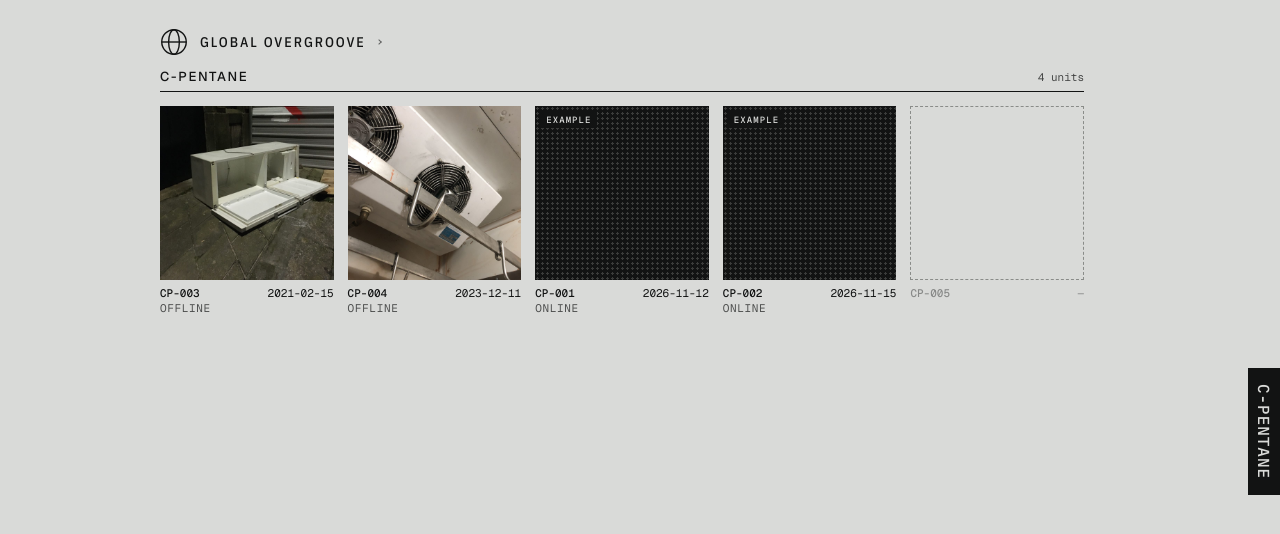
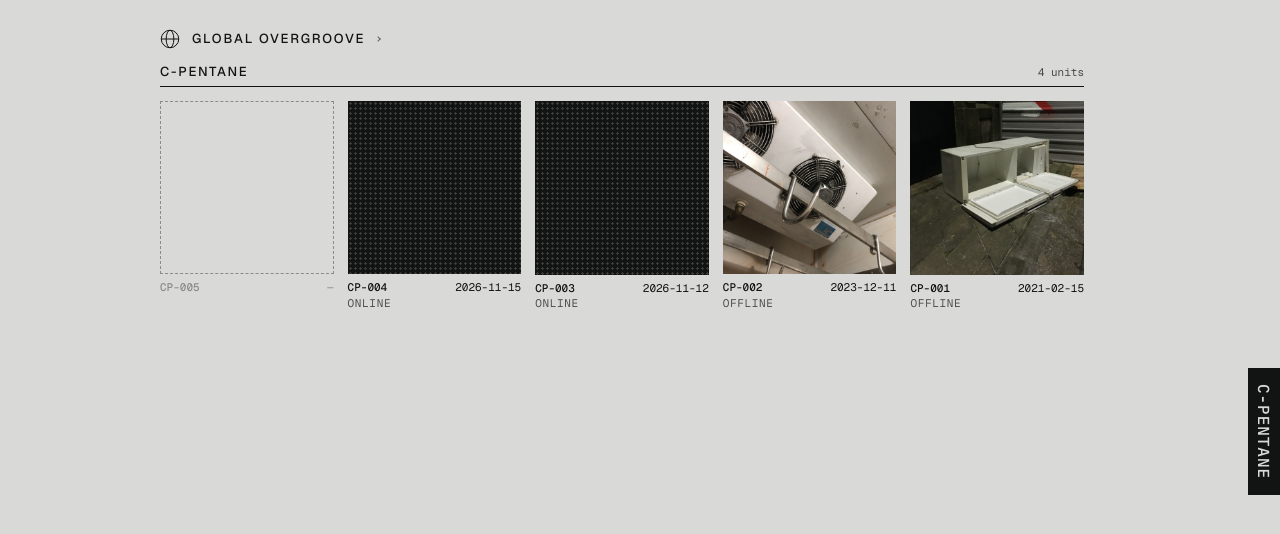
Before and after one commit to globalgroove/v1, a plain HTML site: page work/c-pentane/index.html in a window 1280 px wide. Drawn offline with nearby package versions, Linux system fonts and the light colour scheme.

Commit message:
Menu in Geist and right-aligned; C-Pentane codes by date, newest first
- site title and menu sections now in Geist (as the page headings), logo 20 px
- desktop: the open menu ends at the page's right edge
- GMR page loads Geist
- C-Pentane: codes follow the date found (oldest CP-001), inventory shows newest first,
  empty slots lead with the next code; photos and audio folders renamed to match
- EXAMPLE labels removed

Co-Authored-By: Claude Opus 5.5 <noreply@anthropic.com>
Claude-Session: https://claude.ai/code/session_01EG4bV4sPCXcdXqsF4mESMJ

```diff
--- a/assets/base.css
+++ b/assets/base.css
@@ -12,6 +12,7 @@
   color-scheme:light;
   --label:"IBM Plex Sans Condensed","Zen Kaku Gothic New","Arial Narrow",Arial,sans-serif;
   --value:"IBM Plex Mono","Zen Kaku Gothic New",ui-monospace,Menlo,Consolas,monospace;
+  --nav:"Geist","Helvetica Neue",Arial,sans-serif;     /* site title and menu: the face of the page headings */
   box-sizing:border-box;
   padding-top:env(safe-area-inset-top,0px);
   padding-bottom:env(safe-area-inset-bottom,0px);
@@ -27,7 +28,7 @@ a:focus-visible,button:focus-visible{outline:3px solid var(--ink);outline-offset
 
 /* site bar: logo (links home) + menu title; stays visible while scrolling */
 .site{position:sticky;top:env(safe-area-inset-top,0px);z-index:8;width:max-content;max-width:100%;margin:0 0 12px;display:flex;align-items:center;gap:12px;background:var(--paper);padding-right:8px}
-.logo{display:block;flex:none;width:28px;height:28px;color:var(--ink)}
+.logo{display:block;flex:none;width:20px;height:20px;color:var(--ink)}
 .logo svg,.logo img{display:block;width:100%;height:100%}
 .logo img{object-fit:contain;object-position:left center}
 .logo:hover{opacity:.7}
@@ -36,7 +37,7 @@ a:focus-visible,button:focus-visible{outline:3px solid var(--ink);outline-offset
 .logo .cutl{fill:none;stroke:var(--paper);stroke-linecap:round}
 
 /* menu title + small thin chevron (right when closed, down when open) */
-.site-btn{display:flex;align-items:center;gap:.8em;background:var(--paper);color:var(--ink);border:0;padding:3px 8px 3px 0;font:500 14px/1.3 var(--label);letter-spacing:.14em;cursor:pointer;text-align:left}
+.site-btn{display:flex;align-items:center;gap:.8em;background:var(--paper);color:var(--ink);border:0;padding:3px 8px 3px 0;font:500 13px/1.3 var(--nav);letter-spacing:.14em;cursor:pointer;text-align:left}
 .site-btn.static{cursor:default}
 .site-btn.static::after{display:none}
 .site-btn::after,.sub-btn::after{content:"";flex:none;width:4px;height:4px;border-right:1px solid currentColor;border-bottom:1px solid currentColor;opacity:.6;transform:rotate(-45deg);transition:transform .15s}
@@ -45,7 +46,7 @@ a:focus-visible,button:focus-visible{outline:3px solid var(--ink);outline-offset
 /* menu list */
 .site-menu{position:absolute;top:100%;left:0;margin:2px 0 0;padding:0;list-style:none;min-width:220px;background:var(--paper);border:1px solid var(--rule)}
 .site-menu li+li{border-top:1px solid var(--rule)}
-.site-menu a{display:block;padding:6px 12px 6px 8px;font-size:14px;letter-spacing:.08em;text-decoration:none}
+.site-menu a{display:block;padding:6px 12px 6px 8px;font:400 13px/1.3 var(--nav);letter-spacing:.08em;text-decoration:none}
 .site-menu a::before{content:"";display:inline-block;width:1.2em}
 .site-menu a[aria-current]::before{content:"\25CF"}
 .site-menu a:hover,.site-menu a:focus-visible{background:var(--ink);color:var(--paper);outline:none}
@@ -81,10 +82,12 @@ a.tab-side:hover,a.tab-side:focus-visible{background:var(--ink);color:var(--tab-
 /* desktop: the menu opens to the right of the title as one line of sections;
    the chevron turns to point back left while it is open. Phones keep the vertical list above. */
 @media (min-width:761px){
-  .site-menu{top:50%;left:100%;transform:translateY(-50%);margin:0;display:flex;align-items:center;min-width:0;border:0;background:var(--paper);white-space:nowrap}
+  .site{width:auto;padding-right:0}              /* the bar spans the page width ... */
+  .site-menu{top:50%;left:auto;right:0;transform:translateY(-50%);   /* ... and the open menu ends at its right edge */margin:0;display:flex;align-items:center;min-width:0;border:0;background:var(--paper);white-space:nowrap}
   .site-menu[hidden]{display:none}
   .site-menu li+li{border-top:0}
-  .site-menu a{padding:3px 9px;font-size:13px;letter-spacing:.12em}
+  .site-menu a{padding:3px 9px;font-size:13px;letter-spacing:.1em}
+  .site-menu li:last-child a{padding-right:0}
   .site-menu a::before{width:0}
   .site-menu a[aria-current]::before{content:"\25CF";width:auto;margin-right:.45em;font-size:.65em;vertical-align:.15em}
   .site-btn[aria-expanded=true]::after{transform:rotate(135deg) translate(-1px,-1px)}
--- a/work/c-pentane/archive.js
+++ b/work/c-pentane/archive.js
@@ -5,10 +5,10 @@
    photo with its details, and a table of up to five tracks.
 
    To add a unit: copy one { ... } block in "units", paste it at the end
-   of the list, and change the values. The inventory shows units in the
-   order they were found (by "found" date), so the order of the blocks
-   does not matter. A unit with any audio shows as Online, without as Offline.
-     code   : the unit's reference, e.g. "CP-004"
+   of the list, and change the values. Codes follow the date found: the
+   oldest unit is CP-001, the next CP-002 ... The inventory shows the newest
+   first. A unit with any audio shows as Online, without as Offline.
+     code   : the unit's reference, e.g. "CP-005"
      found  : date found, "YYYY-MM-DD"
      photo  : the photo, relative to this folder, e.g. "imgs/cp-004.jpg"
               (square crops work best; 1000 px is plenty). "" = dotted placeholder
@@ -19,9 +19,7 @@
               CP-004-02 ... Without src it is listed but cannot be played.
               Empty slots up to five are listed the same way.
               Track lengths are read from the files, no need to type them.
-     example: true marks a placeholder unit (shown as EXAMPLE); CP-001 and
-              CP-002 play short test tones. Delete those blocks when real units
-              take their place.
+     (CP-003 and CP-004 hold short test tones for now; replace or delete them.)
 
    Rules: keep the quotation marks "like this" and the commas at line ends.
    ===================================================================== */
@@ -35,32 +33,32 @@ const ARCHIVE = {
 
   units: [
     {
-      code: "CP-001", found: "2026-11-12", photo: "", example: true,
-      model: "",
-      tracks: [
-        { title: "", src: "audio/cp-001/r-01.mp3" },
-        { title: "", src: "audio/cp-001/r-02.mp3" },
-        { title: "", src: "audio/cp-001/e-03.mp3" }
-      ]
-    },
-    {
-      code: "CP-002", found: "2026-11-15", photo: "", example: true,
-      model: "",
-      tracks: [
-        { title: "", src: "audio/cp-002/r-05.mp3" },
-        { title: "", src: "audio/cp-002/r-06.mp3" },
-        { title: "", src: "audio/cp-002/e-02.mp3" }
-      ]
-    },
-    {
-      code: "CP-003", found: "2021-02-15", photo: "imgs/cp-003.jpg",
+      code: "CP-001", found: "2021-02-15", photo: "imgs/cp-001.jpg",
       model: "",
       tracks: []
     },
     {
-      code: "CP-004", found: "2023-12-11", photo: "imgs/cp-004.jpg",
+      code: "CP-002", found: "2023-12-11", photo: "imgs/cp-002.jpg",
       model: "Euro-Line",
       tracks: []
+    },
+    {
+      code: "CP-003", found: "2026-11-12", photo: "",
+      model: "",
+      tracks: [
+        { title: "", src: "audio/cp-003/r-01.mp3" },
+        { title: "", src: "audio/cp-003/r-02.mp3" },
+        { title: "", src: "audio/cp-003/e-03.mp3" }
+      ]
+    },
+    {
+      code: "CP-004", found: "2026-11-15", photo: "",
+      model: "",
+      tracks: [
+        { title: "", src: "audio/cp-004/r-05.mp3" },
+        { title: "", src: "audio/cp-004/r-06.mp3" },
+        { title: "", src: "audio/cp-004/e-02.mp3" }
+      ]
     }
   ]
 };
--- a/work/c-pentane/index.html
+++ b/work/c-pentane/index.html
@@ -35,7 +35,6 @@ const PAGE = { root: "../../" };   // path back to the site root (two folders do
 .slot{display:block;text-decoration:none;color:inherit}
 .slot .ph{position:relative;aspect-ratio:1/1;background:var(--panel) radial-gradient(circle at 50% 50%,var(--panel-rule) 0 1px,transparent 1.4px) 0 0/5px 5px}
 .slot .ph img{position:absolute;inset:0;width:100%;height:100%;object-fit:cover;display:block}
-.slot .tag{position:absolute;left:6px;top:6px;font:500 9px var(--list-mono);letter-spacing:.12em;color:var(--panel-text);background:var(--panel);padding:2px 5px}
 .slot .meta{display:flex;justify-content:space-between;gap:8px;padding:6px 0 0;font:400 var(--list-size)/1.35 var(--list-mono)}
 .slot .meta b{font-weight:500}
 .slot .meta + .meta{padding-top:1px;opacity:.7;text-transform:uppercase;letter-spacing:.06em}
@@ -53,7 +52,6 @@ a.slot:focus-visible{outline:none}
 .unit-cols{display:grid;grid-template-columns:minmax(0,1fr) minmax(0,2fr);gap:0 22px;align-items:start}
 .unit-cols .preview{position:static}
 .p-specs dd.n{font-family:var(--list-sans);font-weight:500}
-.tag-ex{display:inline-block;margin-left:6px;font:500 9px var(--list-mono);letter-spacing:.12em;border:1px solid currentColor;padding:0 4px;vertical-align:1px}
 td.no{width:3em;font-family:var(--list-mono)}
 td.tm{width:4em;font-family:var(--list-mono);white-space:nowrap;text-align:right}
 #rows tr.none{cursor:default}
@@ -138,8 +136,8 @@ td.tm{width:4em;font-family:var(--list-mono);white-space:nowrap;text-align:right
 (function(){
   try {
     var A = ARCHIVE, MAX = 5, UNKNOWN = A.unknown || 'Unknown';
-    // units in the order they were found (oldest first); same date: by code
-    var units = (A.units || []).slice().sort(function(a, b){ var x = (a.found || '') + a.code, y = (b.found || '') + b.code; return x < y ? -1 : x > y ? 1 : 0; });
+    // newest first (by date found; same date: by code)
+    var units = (A.units || []).slice().sort(function(a, b){ var x = (a.found || '') + a.code, y = (b.found || '') + b.code; return x < y ? 1 : x > y ? -1 : 0; });
     function $(id){ return document.getElementById(id); }
     function el(tag, cls, text){ var e = document.createElement(tag); if (cls) e.className = cls; if (text != null) e.textContent = text; return e; }
     function fmt(s){ if (!isFinite(s)) return '—'; var m = Math.floor(s / 60), r = Math.floor(s % 60); return m + ':' + (r < 10 ? '0' : '') + r; }
@@ -160,18 +158,20 @@ td.tm{width:4em;font-family:var(--list-mono);white-space:nowrap;text-align:right
       a.setAttribute('aria-label', u.code + ', found ' + u.found + ', ' + stateOf(u));
       var ph = el('div', 'ph');
       if (u.photo){ var im = new Image(); im.alt = ''; im.loading = 'lazy'; im.onerror = function(){ im.remove(); }; im.src = u.photo; ph.appendChild(im); }
-      if (u.example) ph.appendChild(el('span', 'tag', 'EXAMPLE'));
       a.appendChild(ph);
       var m1 = el('div', 'meta'); m1.appendChild(el('b', null, u.code)); m1.appendChild(el('span', null, u.found)); a.appendChild(m1);
       a.appendChild(el('div', 'meta', stateOf(u)));
       $('slots').appendChild(a);
     });
-    var nextNo = units.reduce(function(n, u){ var k = parseInt(String(u.code).replace(/\D/g, ''), 10); return isNaN(k) ? n : Math.max(n, k); }, 0);
-    for (var e = units.length; e < (A.slots || 0); e++){
+    // empty slots: the next codes to come, highest first, ahead of the newest unit
+    var lastNo = units.reduce(function(n, u){ var k = parseInt(String(u.code).replace(/\D/g, ''), 10); return isNaN(k) ? n : Math.max(n, k); }, 0);
+    var empties = document.createDocumentFragment();
+    for (var e = (A.slots || 0) - units.length; e > 0; e--){
       var s = el('div', 'slot empty'); s.setAttribute('aria-hidden', 'true'); s.appendChild(el('div', 'ph'));
-      var m = el('div', 'meta'); m.appendChild(el('b', null, 'CP-' + String(++nextNo).padStart(3, '0'))); m.appendChild(el('span', null, '—')); s.appendChild(m);
-      $('slots').appendChild(s);
+      var m = el('div', 'meta'); m.appendChild(el('b', null, 'CP-' + String(lastNo + e).padStart(3, '0'))); m.appendChild(el('span', null, '—')); s.appendChild(m);
+      empties.appendChild(s);
     }
+    $('slots').insertBefore(empties, $('slots').firstChild);
 
     /* ---------- one unit ---------- */
     function showUnit(u){
@@ -189,7 +189,6 @@ td.tm{width:4em;font-family:var(--list-mono);white-space:nowrap;text-align:right
       [['Unit', u.code, 'n'], ['Found', u.found], ['Model', u.model || UNKNOWN], ['Tracks', n + ' / ' + MAX]].forEach(function(r){
         dl.appendChild(el('dt', null, r[0]));
         var dd = el('dd', r[2] || null, r[1]);
-        if (r[0] === 'Unit' && u.example) dd.appendChild(el('span', 'tag-ex', 'EXAMPLE'));
         dl.appendChild(dd);
       });
 
```
Also changed, not shown: work/gmr/index.html (+1 -1 lines), work/c-pentane/imgs/cp-001.jpg (renamed from work/c-pentane/imgs/cp-003.jpg), work/c-pentane/imgs/cp-002.jpg (renamed from work/c-pentane/imgs/cp-004.jpg), 12 other files.
